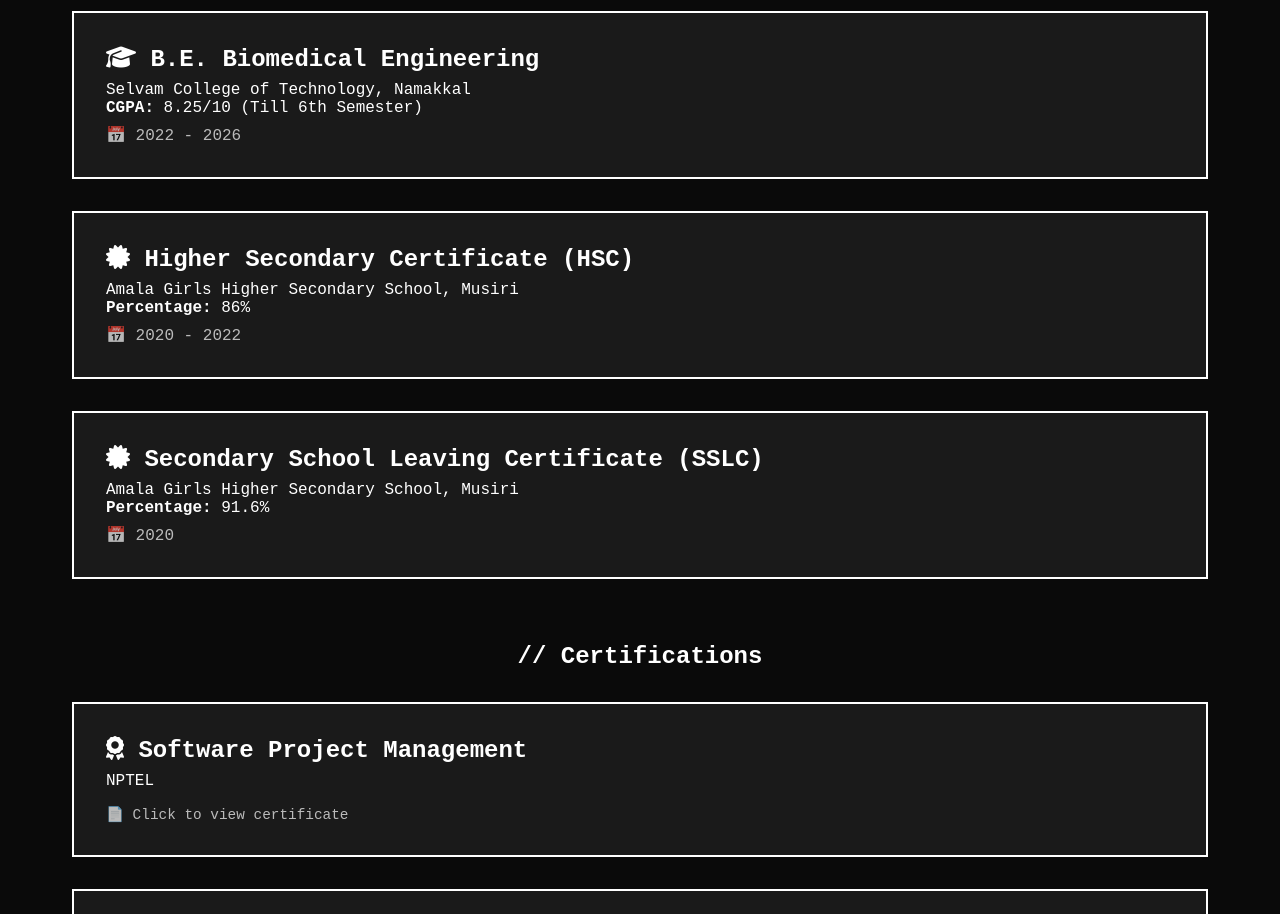
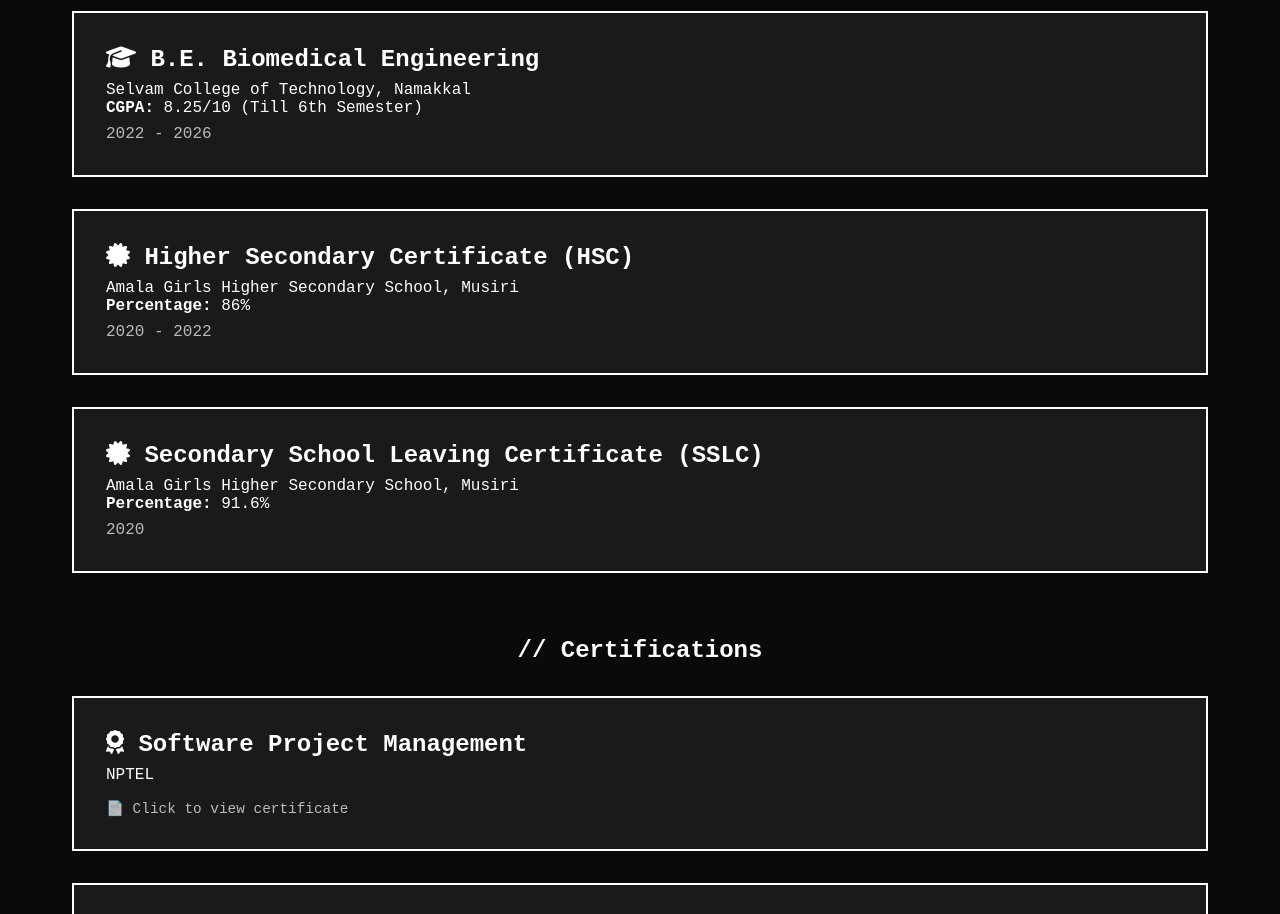
Before and after one commit to KARTHIKEYANI-B/karthikeyani-portfolio, a plain HTML site: page index.html in a window 1280 px wide. Shown: the part 1160-2074 px from the top of the page. Drawn offline with Linux system fonts and the light colour scheme.

Commit message:
Add files via upload

```diff
--- a/index.html
+++ b/index.html
@@ -729,19 +729,19 @@
                     <h3><i class="fas fa-graduation-cap"></i> B.E. Biomedical Engineering</h3>
                     <div class="institution">Selvam College of Technology, Namakkal</div>
                     <div class="score"><strong>CGPA:</strong> 8.25/10 (Till 6th Semester)</div>
-                    <div style="opacity: 0.7; margin-top: 0.5rem;">📅 2022 - 2026</div>
+                    <div style="opacity: 0.7; margin-top: 0.5rem;"> 2022 - 2026</div>
                 </div>
                 <div class="edu-card">
                     <h3><i class="fas fa-certificate"></i> Higher Secondary Certificate (HSC)</h3>
                     <div class="institution">Amala Girls Higher Secondary School, Musiri</div>
                     <div class="score"><strong>Percentage:</strong> 86%</div>
-                    <div style="opacity: 0.7; margin-top: 0.5rem;">📅 2020 - 2022</div>
+                    <div style="opacity: 0.7; margin-top: 0.5rem;"> 2020 - 2022</div>
                 </div>
                 <div class="edu-card">
                     <h3><i class="fas fa-certificate"></i> Secondary School Leaving Certificate (SSLC)</h3>
                     <div class="institution">Amala Girls Higher Secondary School, Musiri</div>
                     <div class="score"><strong>Percentage:</strong> 91.6%</div>
-                    <div style="opacity: 0.7; margin-top: 0.5rem;">📅 2020</div>
+                    <div style="opacity: 0.7; margin-top: 0.5rem;"> 2020</div>
                 </div>
             </div>
 
```
